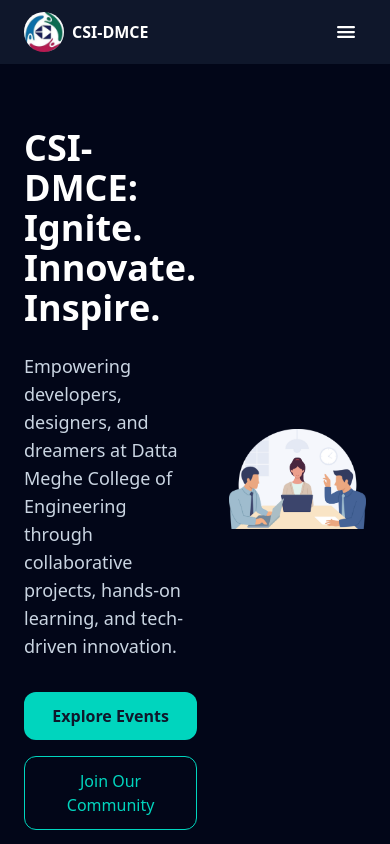
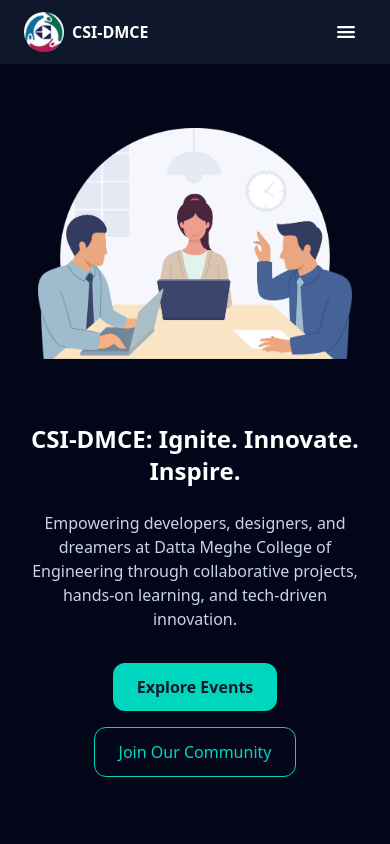
Before and after one commit to AasthaOswal/csi-website-aastha, a React (Vite) app: page / in a window 390 px wide. Shown: the top 844 px of the page. Built offline with nearby package versions, Linux system fonts and the light colour scheme.

Commit message:
fix hero section

```diff
--- a/src/components/Home/Hero.jsx
+++ b/src/components/Home/Hero.jsx
@@ -2,25 +2,25 @@
 const Hero=()=>{
     return (
         <section className="bg-slate-950 text-white flex items-center justify-center px-6 py-16 scroll-mt-16" id="hero">
-            <div className="flex max-w-5xl items-center justify-around gap-x-8">
-                <div className=" text-left">
-                    <h1 className="text-4xl md:text-5xl font-bold mb-6">
+            <div className="flex max-w-5xl flex-col-reverse  md:flex-row items-center justify-around gap-x-8">
+                <div className="text-center md:text-left mt-16 md:mt-0">
+                    <h1 className="text-2xl sm:text-3xl md:text-4xl font-bold mb-6">
                     CSI-DMCE: Ignite. Innovate. Inspire.
                     </h1>
-                    <p className="text-lg md:text-xl mb-8 text-slate-300">
+                    <p className="text-md md:text-base mb-8 text-slate-300">
                     Empowering developers, designers, and dreamers at Datta Meghe College of Engineering through
                     collaborative projects, hands-on learning, and tech-driven innovation.
                     </p>
-                    <div className="flex flex-col sm:flex-row gap-4 justify-start">
-                        <button className="bg-teal-400 text-slate-900 font-semibold px-6 py-3 rounded-xl hover:bg-teal-300 transition">
+                    <div className="flex flex-row flex-wrap md:flex-row gap-4 justify-center md:justify-start">
+                        <button className="bg-teal-400 text-slate-900 font-semibold px-6 py-3 rounded-xl hover:bg-teal-300 transition w-fit self-center">
                             <a href="#events">Explore Events</a>
                         </button>
-                        <button className="border border-teal-400 text-teal-400 px-6 py-3 rounded-xl hover:bg-teal-400 hover:text-slate-900 transition">
+                        <button className="border border-teal-400 text-teal-400 px-6 py-3 rounded-xl hover:bg-teal-400 hover:text-slate-900 transition w-fit self-center">
                             Join Our Community
                         </button>
                     </div>
                 </div>
-                <img src="/hero-image.png" alt="" className="w-2/5 "/>
+                <img src="/hero-image.png" alt="" className="w-11/12 sm:w-3/5 md:w-2/5 "/>
             </div>
         </section>
 
```
